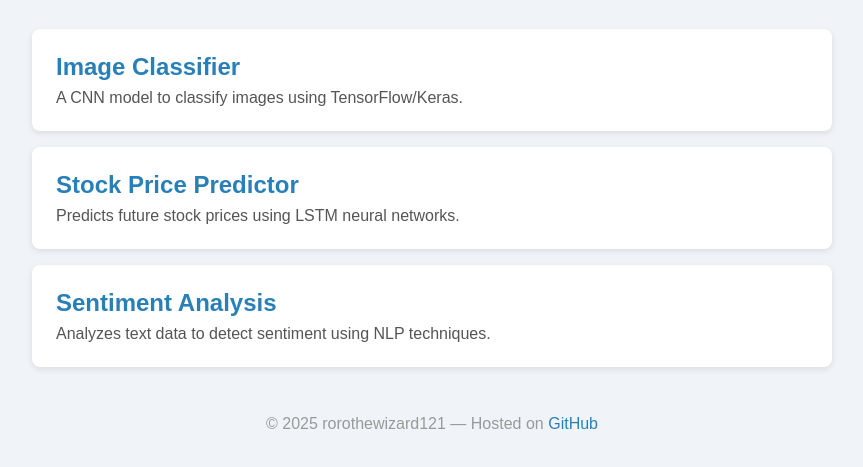
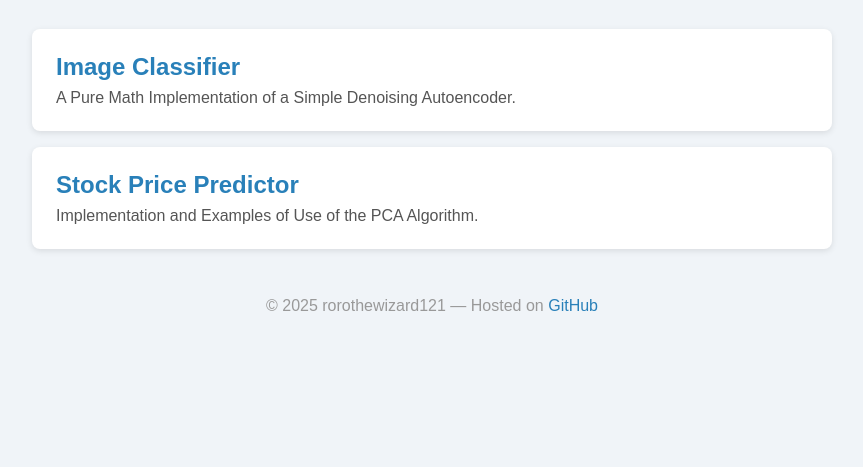
Before and after one commit to rorothewizard121/rorothewizard121.github.io, a plain HTML site: page index.html in a window 1280 px wide. Shown: the part 133-600 px from the top of the page, without its empty margins (208-1071 px from the left). Drawn offline with Linux system fonts and the light colour scheme.

Commit message:
Update index.html

```diff
--- a/index.html
+++ b/index.html
@@ -14,17 +14,12 @@
 
   <ul class="project-list">
     <li class="project">
-      <h2><a href="https://github.com/rorothewizard121/image-classifier" target="_blank">Image Classifier</a></h2>
-      <p>A CNN model to classify images using TensorFlow/Keras.</p>
+      <h2><a href="https://github.com/rorothewizard121/mnist-denoising-autoencoder" target="_blank">Image Classifier</a></h2>
+      <p>A Pure Math Implementation of a Simple Denoising Autoencoder.</p>
     </li>
     <li class="project">
-      <h2><a href="https://github.com/rorothewizard121/stock-price-predictor" target="_blank">Stock Price Predictor</a></h2>
-      <p>Predicts future stock prices using LSTM neural networks.</p>
-    </li>
-    <li class="project">
-      <h2><a href="https://github.com/rorothewizard121/sentiment-analysis" target="_blank">Sentiment Analysis</a></h2>
-      <p>Analyzes text data to detect sentiment using NLP techniques.</p>
-    </li>
+      <h2><a href="https://github.com/rorothewizard121/pca-algorithm" target="_blank">Stock Price Predictor</a></h2>
+      <p>Implementation and Examples of Use of the PCA Algorithm.</p>
   </ul>
 
   <footer>
```
